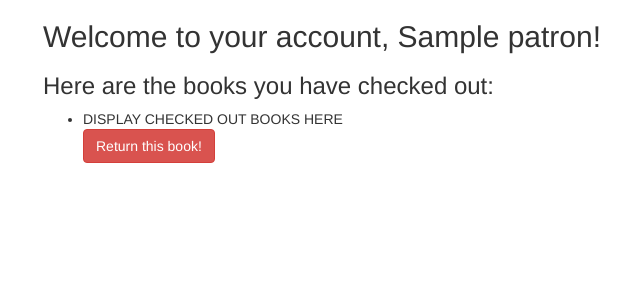
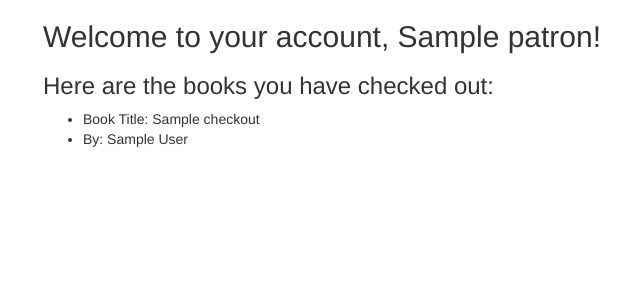
Before and after one commit to joekarasek/epicodus-PHP-library, a PHP site: template views/patron-checkouts.html.twig in a window 1280 px wide. Shown: the top 300 px of the page, without its empty margins (27-667 px from the left). Run offline with PHP 8.4, Linux system fonts and the light colour scheme; the template is opened without the code that fills it: most values are stand-ins (such as "Sample title", 1, 10 or a date in 2020); some libraries are stand-ins or nearby versions.

Commit message:
add getCheckout method to Patron class

```diff
--- a/app/app.php
+++ b/app/app.php
@@ -247,10 +247,12 @@
 
     $app->get("/patron/{patron_id}/checkouts", function($patron_id) use ($app) {
         $patron = Patron::findbyId($patron_id);
+        $checkouts = $patron->getCheckouts();
 
         return $app['twig']->render('patron-checkouts.html.twig', array(
             'patron' => $patron,
-            'navbar' => true
+            'navbar' => true,
+            'checkouts' => $checkouts
         ));
     });
 
--- a/views/patron-checkouts.html.twig
+++ b/views/patron-checkouts.html.twig
@@ -11,9 +11,10 @@
       <h3>Here are the books you have checked out:</h3>
       <ul>
           {% for checkout in checkouts %}
-              <li>DISPLAY CHECKED OUT BOOKS HERE</li>
-              <form action="/patron/{{ patron.getId }}/checkouts/{{ book.getId }}/return" method="post">
-              <button type='submit' class='btn btn-danger'>Return this book!</button>
+              <li>Book Title: {{ checkout.book_title }}</li>
+              <li>By: {{ checkout.book_authors }}</li>
+              <!-- <form action="/patron/{{ patron.getId }}/checkouts/{{ book.getId }}/return" method="post">
+              <button type='submit' class='btn btn-danger'>Return this book!</button> -->
           </form>
           {% endfor %}
       </ul>
```
Also changed, not shown: src/Patron.php (+22 -0 lines).
